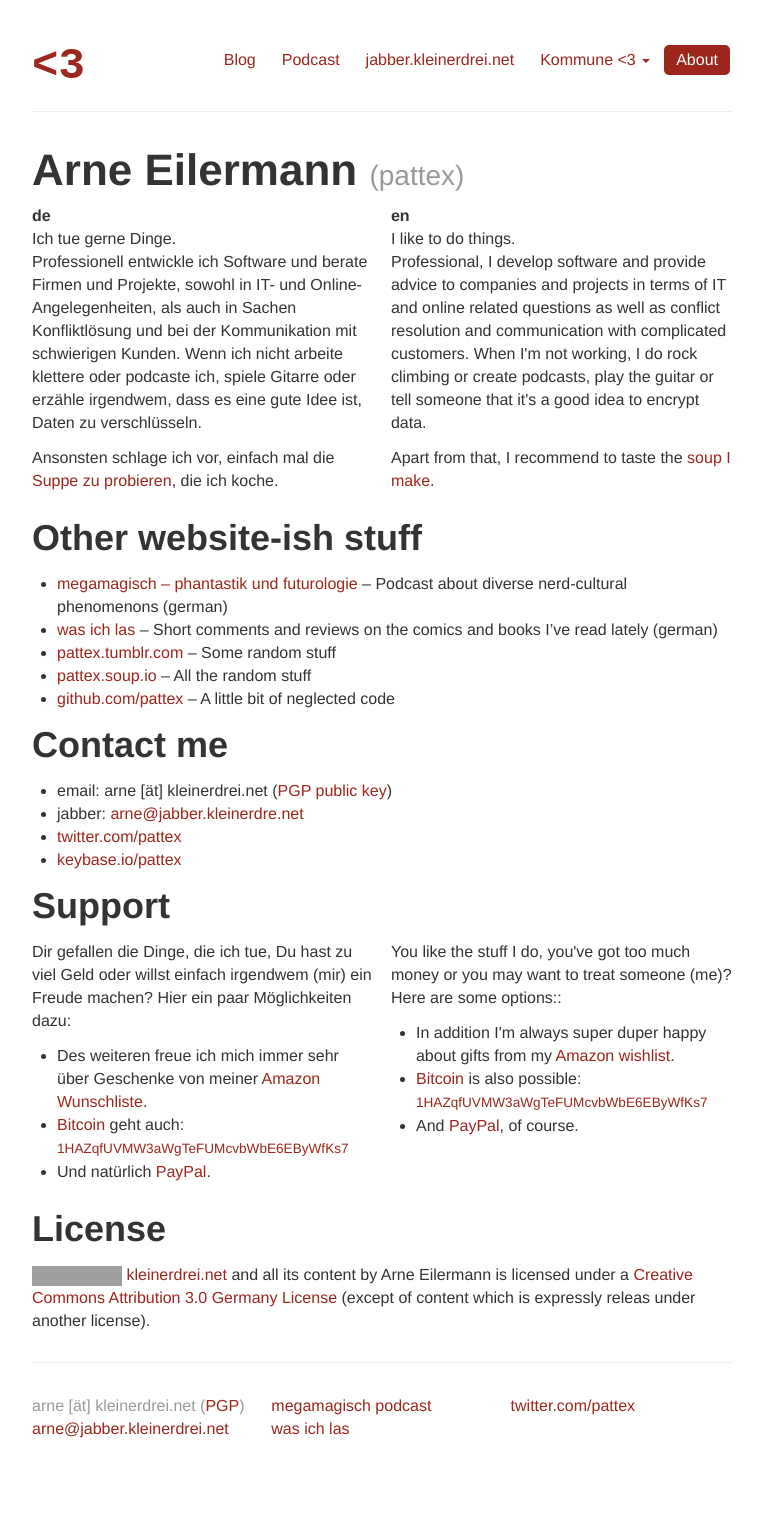
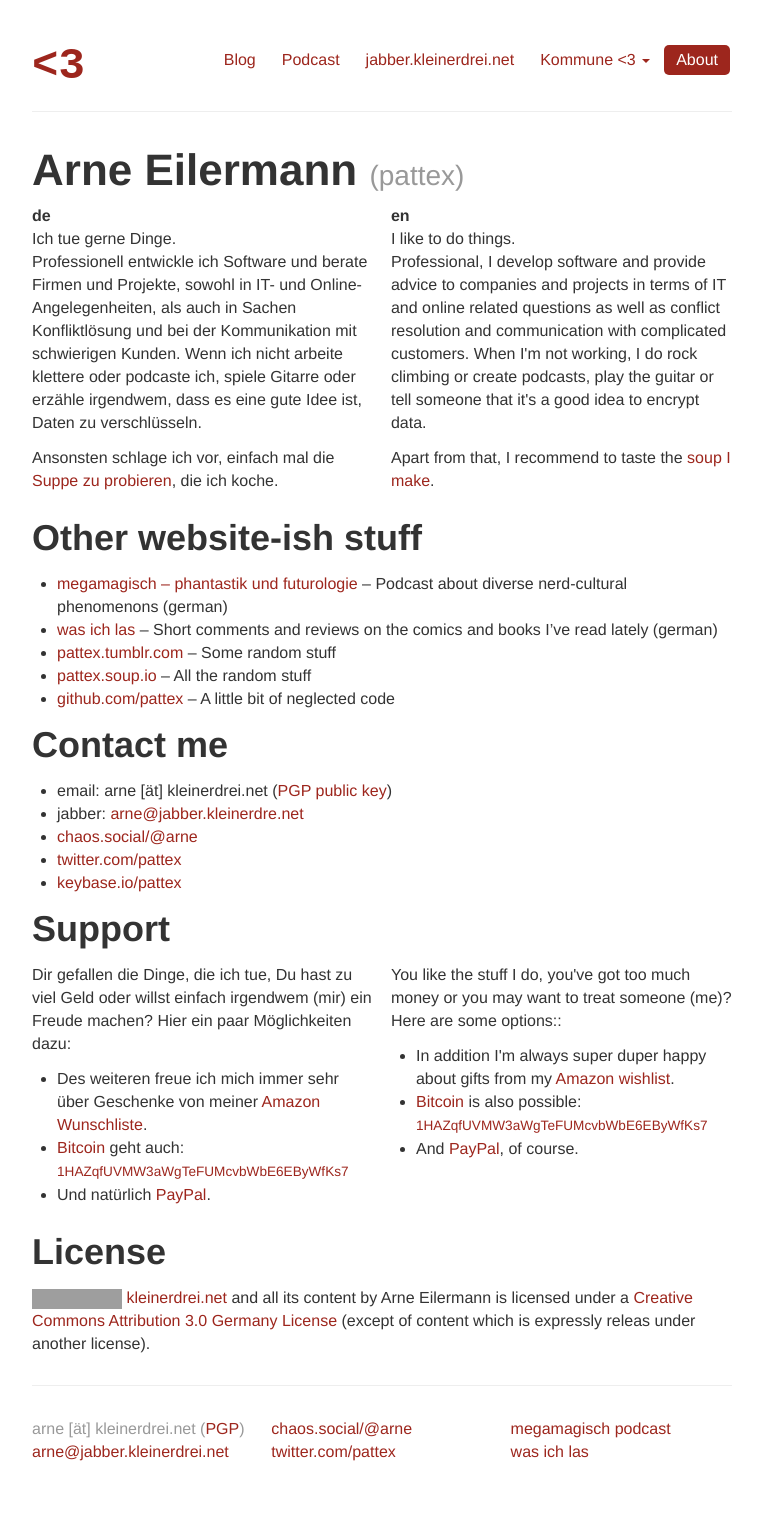
Before and after one commit to pattex/kleinerdrei.net, a Jekyll site: the page built from about.md, in a window 1280 px wide. Shown: the whole page, without its empty margins (258-1021 px from the left). Built offline with Jekyll 4.4.1, drawn with Linux system fonts in a browser that asks for light colours; before the commit the page ends 1492 px from its top, so only the background shows below that; grey boxes are pictures that could not be loaded.

Commit message:
Added new gpg public key.

```diff
--- a/_layouts/default.html
+++ b/_layouts/default.html
@@ -62,19 +62,20 @@
       <div class="footer muted row-fluid">
         <div class="span4">
           <p>
-            arne [ät] kleinerdrei.net (<a href="/files/85A8013B.asc" title="PGP public key">PGP</a>)<br>
+            arne [ät] kleinerdrei.net (<a href="/files/8843B5D9.asc" title="PGP public key">PGP</a>)<br>
             <a href="xmpp:arne@jabber.kleinerdrei.net">arne@jabber.kleinerdrei.net</a>
+          </p>
+        </div>
+        <div class="span4">
+          <p>
+            <a href="https://chaos.social/@arne">chaos.social/@arne</a><br>
+            <a href="https://twitter.com/pattex/">twitter.com/pattex</a>
           </p>
         </div>
         <div class="span4">
           <p>
             <a href="http://megamagis.ch/">megamagisch podcast</a><br>
             <a href="http://wasichlas.tumblr.com/">was ich las</a>
-          </p>
-        </div>
-        <div class="span4">
-          <p>
-            <a href="https://twitter.com/pattex/">twitter.com/pattex</a>
           </p>
         </div>
       </div>
--- a/about.md
+++ b/about.md
@@ -37,8 +37,9 @@
 
 ## Contact me
 
-* email: arne \[ät\] kleinerdrei.net ([PGP public key](/files/85A8013B.asc))
+* email: arne \[ät\] kleinerdrei.net ([PGP public key](/files/8843B5D9.asc))
 * jabber: [arne@jabber.kleinerdre.net](xmpp:arne@jabber.kleinerdre.net)
+* [chaos.social/@arne](https://chaos.social/@arne)
 * [twitter.com/pattex](https://twitter.com/pattex/)
 * [keybase.io/pattex](https://keybase.io/pattex)
 
```
Also changed, not shown: 1 other file.
